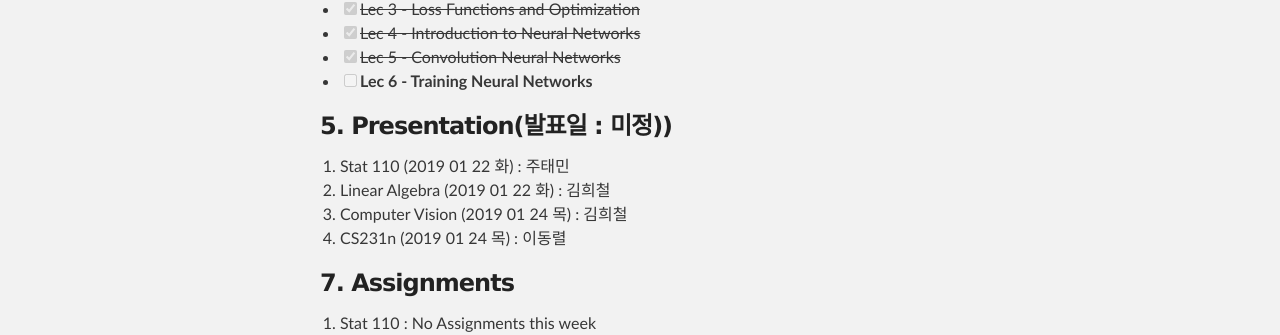
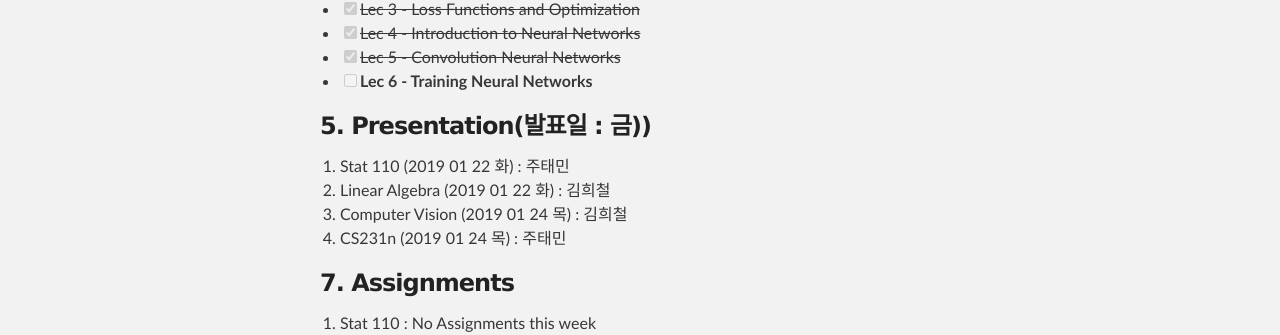
Before and after one commit to pages-themes/slate, a Jekyll site: the page built from docs/Bodeum/week4.md, in a window 1280 px wide and 900 px high, scrolled down 1233 px. Shown: the part 290-625 px from the top of the window. Built offline with Jekyll 4.4.1, drawn with Linux system fonts in a browser that asks for light colours; our own code applies the rules of GitHub Pages for plain Markdown files; some of the changed text lies outside the part shown.

Commit message:
edit class day

```diff
--- a/docs/Bodeum/week4.md
+++ b/docs/Bodeum/week4.md
@@ -1,7 +1,7 @@
 ---
 layout: default
 ---
-## Week3 (2019 미정)
+## Week4 (2019 02 15 금)
 
 ### 1. **[Stat 110 (Havard, powered by Edwith)](https://www.edwith.org/harvardprobability)**
 - [x] ~~[Lec 1 - 확률과 셈 원리 (Probability and Counting)](http://www.edwith.org/harvardprobability/lecture/29349/)~~
@@ -55,11 +55,11 @@
 - [ ] **Lec 6 - Training Neural Networks**
 <br>
 
-### 5. Presentation(발표일 : 미정))
+### 5. Presentation(발표일 : 금))
 1. Stat 110 (2019 01 22 화) : 주태민
 2. Linear Algebra (2019 01 22 화) : 김희철
 3. Computer Vision (2019 01 24 목) : 김희철
-4. CS231n (2019 01 24 목) : 이동렬
+4. CS231n (2019 01 24 목) : 주태민
 <br>
 
 ### 7. Assignments
```
Also changed, not shown: docs/Bodeum/week3.md (+2 -2 lines).
